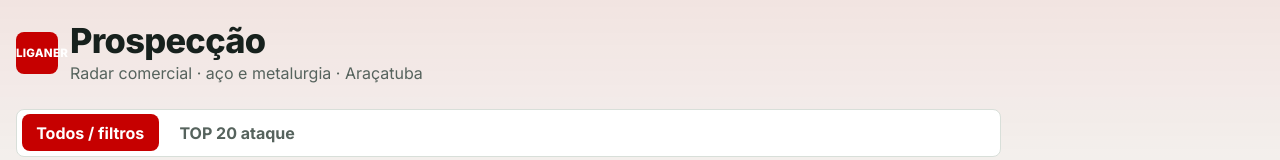
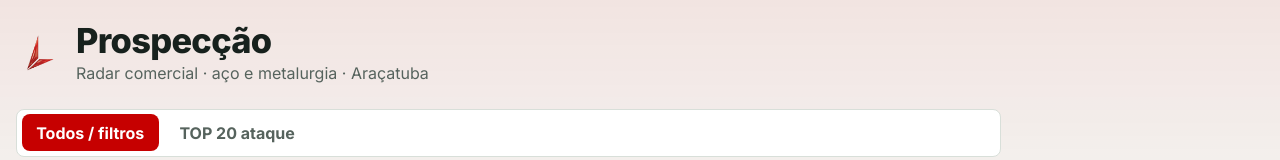
Before and after one commit to igorvroberto/liganer, a React (Vite) app in the folder web/: page / in a window 1280 px wide. Shown: the top 160 px of the page. Built offline with nearby package versions, Linux system fonts and the light colour scheme; no server answers.

Commit message:
Usa favicon oficial Liganer como logo e ícone.
Baixa liganer_favicon.webp e aplica no header e no favicon
do app em /prospeccao/.

Co-authored-by: Igor Roberto <igorvroberto@users.noreply.github.com>

```diff
--- a/web/index.html
+++ b/web/index.html
@@ -2,7 +2,8 @@
 <html lang="pt-BR">
   <head>
     <meta charset="UTF-8" />
-    <link rel="icon" type="image/svg+xml" href="/favicon.svg" />
+    <link rel="icon" type="image/webp" href="%BASE_URL%liganer_favicon.webp" />
+    <link rel="apple-touch-icon" href="%BASE_URL%liganer_favicon.webp" />
     <meta name="viewport" content="width=device-width, initial-scale=1.0" />
     <meta name="robots" content="noindex,nofollow" />
     <link rel="preconnect" href="https://fonts.googleapis.com" />
--- a/web/src/App.css
+++ b/web/src/App.css
@@ -84,20 +84,13 @@ button {
   align-items: center;
 }
 
-.brand-mark {
-  background: var(--accent);
-  color: #fff;
-  letter-spacing: 0.02em;
+.brand-logo {
+  flex: none;
+  width: 48px;
+  height: 48px;
+  object-fit: contain;
   border-radius: var(--radius);
-  flex: none;
-  place-items: center;
-  width: 42px;
-  height: 42px;
-  font-weight: 800;
-  display: grid;
-  text-transform: uppercase;
-  font-size: 0.72rem;
-  padding: 0;
+  display: block;
 }
 
 .brand h1 {
--- a/web/src/App.tsx
+++ b/web/src/App.tsx
@@ -170,7 +170,13 @@ export default function App() {
     <div className="app">
       <header className="topbar">
         <div className="brand">
-          <span className="brand-mark">Liganer</span>
+          <img
+            className="brand-logo"
+            src={`${import.meta.env.BASE_URL}liganer_favicon.webp`}
+            alt="Liganer"
+            width={48}
+            height={48}
+          />
           <div>
             <h1>Prospecção</h1>
             <p>Radar comercial · aço e metalurgia · Araçatuba</p>
```
Also changed, not shown: web/public/liganer_favicon.webp (added).
